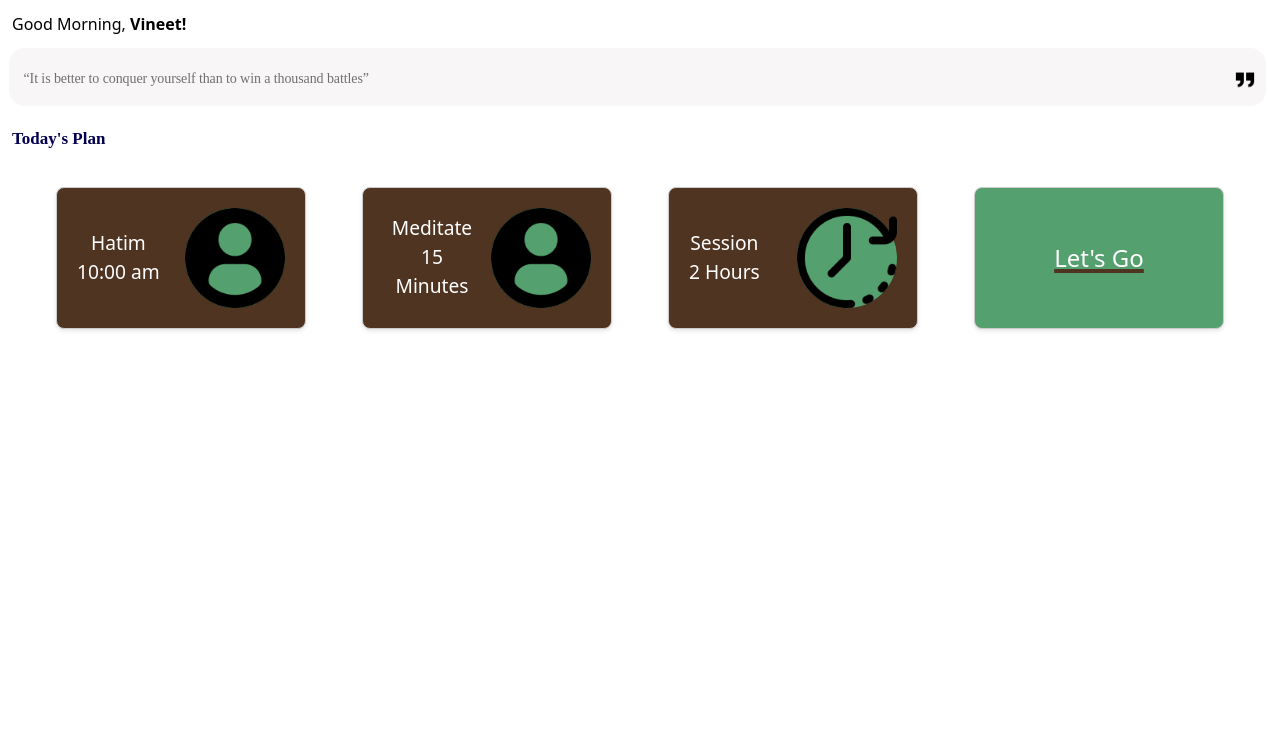
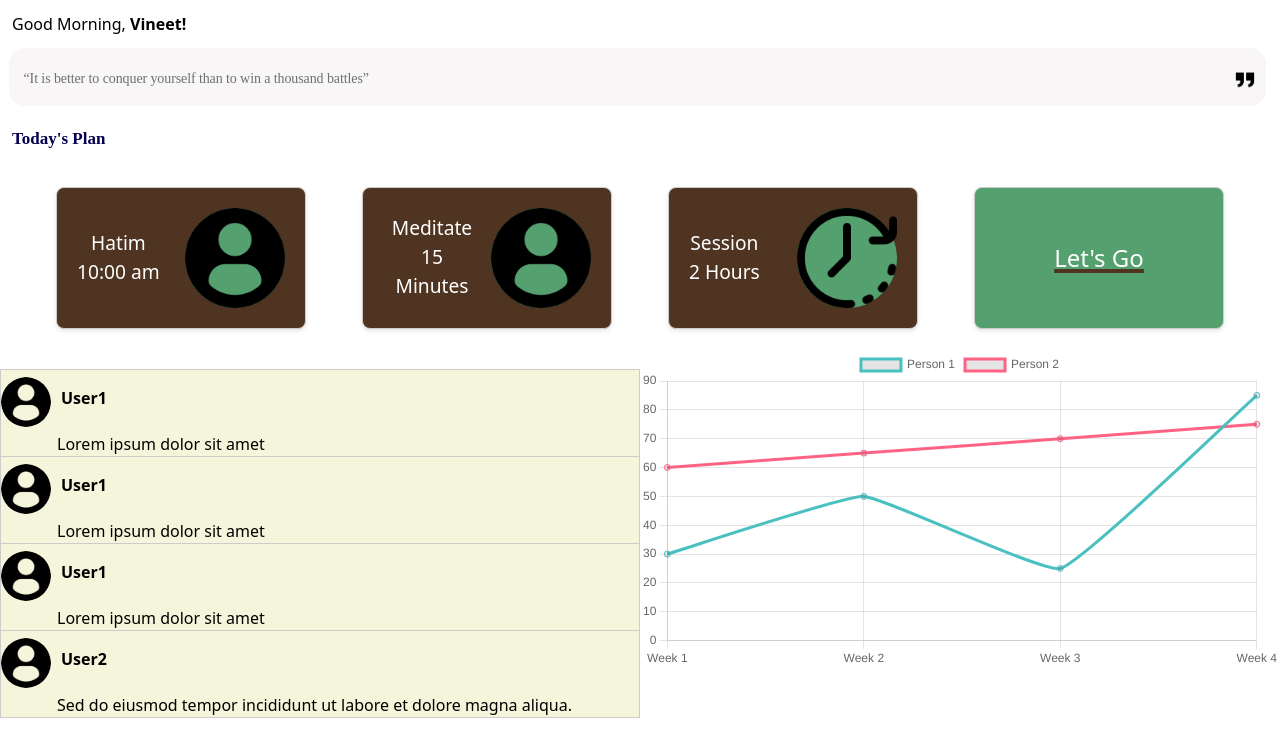
Before and after one commit to akshatbiniwale/hmi-therapy-ease, a React (Vite) app in the folder client/: page /counsellor in a window 1280 px wide. Shown: the top 756 px of the page. Built offline with nearby package versions, Linux system fonts and the light colour scheme.

Commit message:
counsellorv2.1
Signed-off-by: Virinchi26 <virinchishettigar26@gmail.com>

```diff
--- a/client/package.json
+++ b/client/package.json
@@ -11,9 +11,11 @@
   },
   "dependencies": {
     "autoprefixer": "^10.4.17",
+    "chart.js": "^4.4.2",
     "flowbite-react": "^0.7.2",
     "postcss": "^8.4.35",
     "react": "^18.2.0",
+    "react-chartjs-2": "^5.2.0",
     "react-dom": "^18.2.0",
     "react-icons": "^5.0.1",
     "react-router-dom": "^6.22.3",
--- a/client/src/css/Counsellor.css
+++ b/client/src/css/Counsellor.css
@@ -77,3 +77,47 @@
   font-size: 1.5rem;
   margin-bottom: 5px;
 }
+
+.left-section {
+  width: 50%;
+  /* Adjust as needed */
+  float: left;
+  background-color: beige;
+  margin-top: 20px;
+  border: 1px solid #ccc;
+}
+
+.right-section {
+  width: 50%;
+  /* Adjust as needed */
+  float: right;
+}
+
+.message-container {
+  border-bottom: 1px solid #ccc;
+  padding-bottom: 10px;
+  margin-bottom: 10px;
+}
+
+.profile-info {
+  display: flex;
+  align-items: center;
+  margin-bottom: 5px;
+}
+
+.profile-pic {
+  width: 50px;
+  height: 50px;
+  border-radius: 50%;
+  margin-right: 10px;
+  margin-top: 7px;
+}
+
+.username {
+  font-weight: bold;
+  font-size: 16px;
+}
+
+.message {
+  margin-left: 3.5rem;
+}
--- a/client/src/pages/Counsellor.jsx
+++ b/client/src/pages/Counsellor.jsx
@@ -1,30 +1,35 @@
 import React from "react";
 import "../css/Counsellor.css";
-import MessageSection from "./MessageSection";
+import LineChart from "./LineChart"; // Import the LineChart component
 
-export default function Counsellor() {
-  const [messageCount, setMessageCount] = React.useState(0);
-  const [messages, setMessages] = React.useState([]);
-  const [healthScoreData, setHealthScoreData] = React.useState({
-    labels: [],
-    data: [],
-  });
+const Message = ({ profilePic, username, message, isLast }) => (
+  <div
+    className="message-row"
+    style={!isLast ? { borderBottom: "1px solid #ccc" } : {}}
+  >
+    <div className="profile-info">
+      <img src={profilePic} alt="Profile" className="profile-pic" />
+      <div className="username">{username}</div>
+    </div>
+    <div className="message" style={{}}>
+      {message}
+    </div>
+  </div>
+);
 
-  // Dummy data for messages and health score
-  React.useEffect(() => {
-    // Fetch messages and health score data from API or any other source
-    const dummyMessages = ["Message 1", "Message 2", "Message 3"];
-    const dummyHealthScoreData = {
-      labels: ["Jan", "Feb", "Mar", "Apr", "May"],
-      data: [80, 85, 90, 85, 88],
-    };
+const chartData = {
+  labels: ["Week 1", "Week 2", "Week 3", "Week 4"],
+  person1: {
+    name: "Person 1",
+    scores: [30, 50, 25, 85],
+  },
+  person2: {
+    name: "Person 2",
+    scores: [60, 65, 70, 75],
+  },
+};
 
-    // Set the state variables with dummy data
-    setMessageCount(dummyMessages.length);
-    setMessages(dummyMessages);
-    setHealthScoreData(dummyHealthScoreData);
-  }, []);
-
+const Counsellor = () => {
   return (
     <>
       <div className="center mt-3 mb-3 ml-3">
@@ -32,19 +37,19 @@ export default function Counsellor() {
       </div>
 
       <div className="rounded-[16px] border-[1px_solid_#F4F4F4] bg-[#F8F6F6] m-[0_14px_20px_9px] flex flex-row justify-between p-[20.5px_11.5px_17.5px_14.5px] w-[calc(100%_-_23px)] box-sizing-border">
-        <span class="break-words font-['Urbanist'] font-normal text-[14px] tracking-[-0.1px] leading-[1.429] text-[#707070]">
+        <span className="break-words font-['Urbanist'] font-normal text-[14px] tracking-[-0.1px] leading-[1.429] text-[#707070]">
           “It is better to conquer yourself than to win a thousand battles”
         </span>
         <span>
           <img
             src="src\images\quotes.png"
             alt="quote"
-            class="w-[20px] h-[20px]"
+            className="w-[20px] h-[20px]"
           />
         </span>
       </div>
 
-      <div className=" ml-3  m-[0_0_15px_0] inline-block self-start break-words font-['Montserrat'] font-bold text-[17px] text-[var(--blue,#04004F)]">
+      <div className="ml-3 m-[0_0_15px_0] inline-block self-start break-words font-['Montserrat'] font-bold text-[17px] text-[var(--blue,#04004F)]">
         Today's Plan
       </div>
 
@@ -56,7 +61,7 @@ export default function Counsellor() {
           </div>
           <div className="image-container">
             <div className="profile-image">
-              <img src="src\images\profile.png" alt="" srcset="" />
+              <img src="src\images\profile.png" alt="" />
             </div>
           </div>
         </div>
@@ -68,7 +73,7 @@ export default function Counsellor() {
           </div>
           <div className="image-container">
             <div className="profile-image">
-              <img src="src\images\profile.png" alt="" srcset="" />
+              <img src="src\images\profile.png" alt="" />
             </div>
           </div>
         </div>
@@ -80,13 +85,13 @@ export default function Counsellor() {
           </div>
           <div className="image-container">
             <div className="profile-image">
-              <img src="src\images\clock.png" alt="" srcset="" />
+              <img src="src\images\clock.png" alt="" />
             </div>
           </div>
         </div>
 
-        <div class="card-green">
-          <div class="text-center">
+        <div className="card-green">
+          <div className="text-center">
             <h2>
               <span className="underline">Let's Go</span>
             </h2>
@@ -94,13 +99,45 @@ export default function Counsellor() {
         </div>
       </div>
 
+      {/* Message Section */}
 
-      {/* <MessageSection
-        messageCount={messageCount}
-        messages={messages}
-        healthScoreData={healthScoreData}
-      /> */}
+      <div className="left-section">
+        <div className="message-section">
+          <Message
+            profilePic="src\images\profile.png"
+            username="User1"
+            message="Lorem ipsum dolor sit amet"
+            isLast={false} // Assuming this is not the last message
+          />
+          <Message
+            profilePic="src\images\profile.png"
+            username="User1"
+            message="Lorem ipsum dolor sit amet"
+            isLast={false} // Assuming this is not the last message
+          />
+          <Message
+            profilePic="src\images\profile.png"
+            username="User1"
+            message="Lorem ipsum dolor sit amet"
+            isLast={false} // Assuming this is not the last message
+          />
+          <Message
+            profilePic="src\images\profile.png"
+            username="User2"
+            message="Sed do eiusmod tempor incididunt ut labore et dolore magna aliqua."
+            isLast={true} // Assuming this is the last message
+          />
+          {/* Add more messages as needed */}
+        </div>
+      </div>
 
+      {/* Chart Section */}
+      <div className="right-section">
+        {/* Render the LineChart component and pass chartData as prop */}
+        <LineChart data={chartData} />
+      </div>
     </>
   );
-}
+};
+
+export default Counsellor;
--- /dev/null
+++ b/client/src/pages/LineChart.jsx
@@ -0,0 +1,57 @@
+import React, { useEffect, useRef } from "react";
+import Chart from "chart.js/auto";
+
+const LineChart = ({ data }) => {
+  const chartRef = useRef();
+  const chartInstance = useRef(null);
+
+  useEffect(() => {
+    // Ensure that the existing chart instance is destroyed before creating a new one
+    if (chartInstance.current !== null) {
+      chartInstance.current.destroy();
+    }
+
+    const ctx = chartRef.current.getContext("2d");
+
+    chartInstance.current = new Chart(ctx, {
+      type: "line",
+      data: {
+        labels: data.labels,
+        datasets: [
+          {
+            label: data.person1.name,
+            data: data.person1.scores,
+            fill: false,
+            borderColor: "rgba(75, 192, 192, 1)",
+            tension: 0.1,
+          },
+          {
+            label: data.person2.name,
+            data: data.person2.scores,
+            fill: false,
+            borderColor: "rgba(255, 99, 132, 1)",
+            tension: 0.1,
+          },
+        ],
+      },
+      options: {
+        scales: {
+          y: {
+            beginAtZero: true,
+          },
+        },
+      },
+    });
+
+    // Cleanup function to destroy the chart when component unmounts or re-renders
+    return () => {
+      if (chartInstance.current !== null) {
+        chartInstance.current.destroy();
+      }
+    };
+  }, [data]);
+
+  return <canvas ref={chartRef} />;
+};
+
+export default LineChart;
--- a/client/src/pages/MessageSection.jsx
+++ /dev/null
@@ -1,45 +0,0 @@
-import React from "react";
-import { Line } from "react-chartjs-2";
-
-export default function MessageSection({ messageCount, messages, healthScoreData }) {
-
-    const chartData = {
-    labels: healthScoreData.labels,
-    datasets: [
-      {
-        label: "Patient Health Score",
-        data: healthScoreData.data,
-        borderColor: "rgba(75,192,192,1)",
-        backgroundColor: "rgba(75,192,192,0.2)",
-      },
-    ],
-  };
-
-  return (
-    <div style={{ display: "flex" }}>
-      {/* Left Side - Message Section */}
-      <div style={{ flex: 1, paddingRight: "20px" }}>
-        <div style={{ marginBottom: "10px", textAlign: "center" }}>
-          <h3>Messages</h3>
-          <p>Message Count: {messageCount}</p>
-        </div>
-        {/* Render messages */}
-        <div>
-          {messages.map((message, index) => (
-            <div key={index} style={{ marginBottom: "5px" }}>
-              {message}
-            </div>
-          ))}
-        </div>
-      </div>
-
-      {/* Right Side - Line Chart */}
-      <div style={{ flex: 1 }}>
-        <div style={{ textAlign: "center" }}>
-          <h3>Patient Health Score</h3>
-        </div>
-        <Line data={chartData} />
-      </div>
-    </div>
-  )
-}
```
Also changed, not shown: 1 other file (tests, documents, lock files or other folders).
